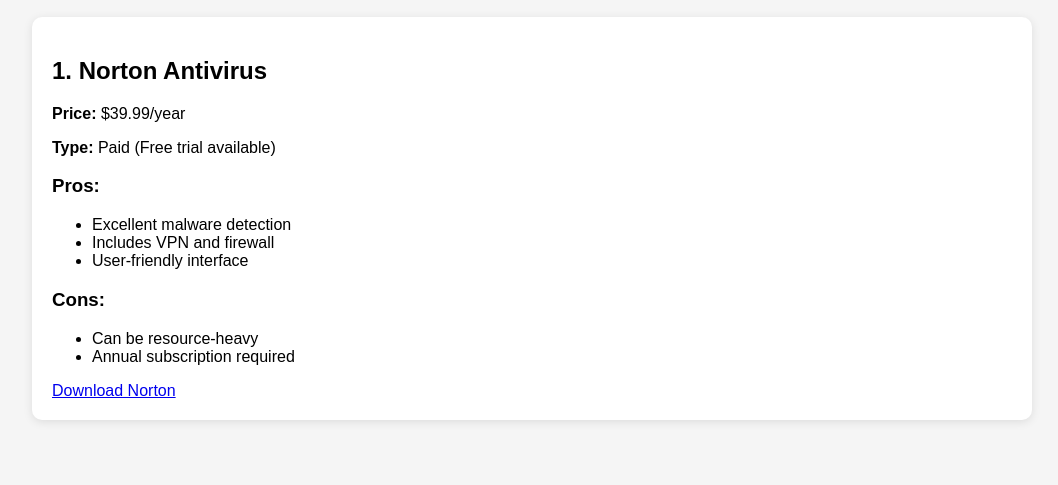
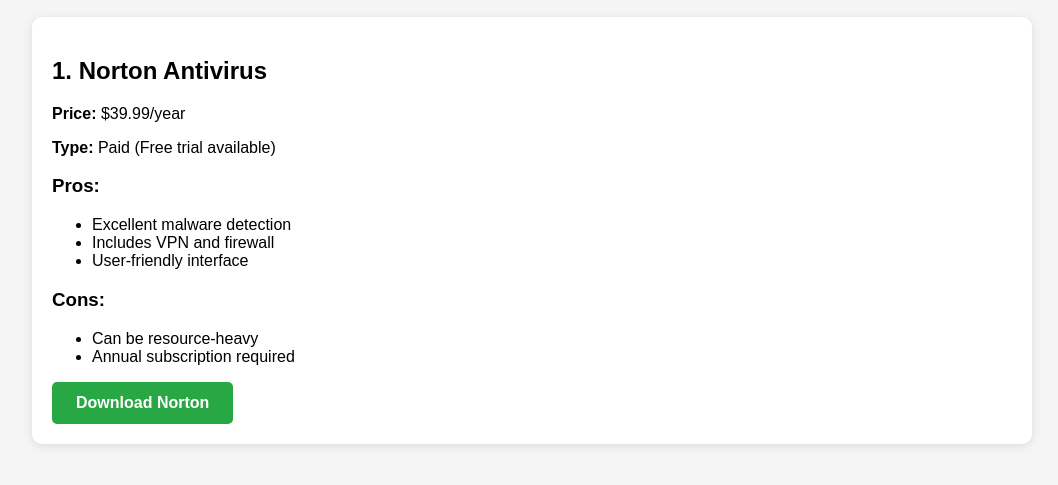
Before and after one commit to JerinBijuJohn/JerinBijuJohn.github.io, a plain HTML site: page index.html in a window 1280 px wide. Shown: the part 121-606 px from the top of the page, without its empty margins (108-1166 px from the left). Drawn offline with Linux system fonts and the light colour scheme.

Commit message:
index.html

```diff
--- a/index.html
+++ b/index.html
@@ -15,6 +15,25 @@
         margin: 20px 0;
         border-radius: 10px;
         box-shadow: 0 2px 10px rgba(0,0,0,0.1);
+    }
+    .download-btn {
+      display: inline-block;
+      background-color: #28a745;
+      color: white;
+      padding: 12px 24px;
+      text-decoration: none;
+      border-radius: 5px;
+      font-weight: bold;
+      transition: background-color 0.3s ease;
+      border: none;
+      cursor: pointer;
+    }
+    .download-btn:hower {
+      background-color: #218838;
+      box-shadow: 0 4px 8px rgba(0,0,0,0.2);
+    }
+    .download-btn:active {
+      transform: translateY(1px);
     }
 </style>
     <title>Antivirus Comparison Guide</title>
@@ -37,7 +56,7 @@
         <li>Can be resource-heavy</li>
         <li>Annual subscription required</li>
     </ul>
-    <a href="https://us.norton.com" target="_blank">Download Norton</a>
+    <a href="https://us.norton.com" target="_blank"class="download-btn">Download Norton</a>
 </div>
 </body>
 </html>
```
